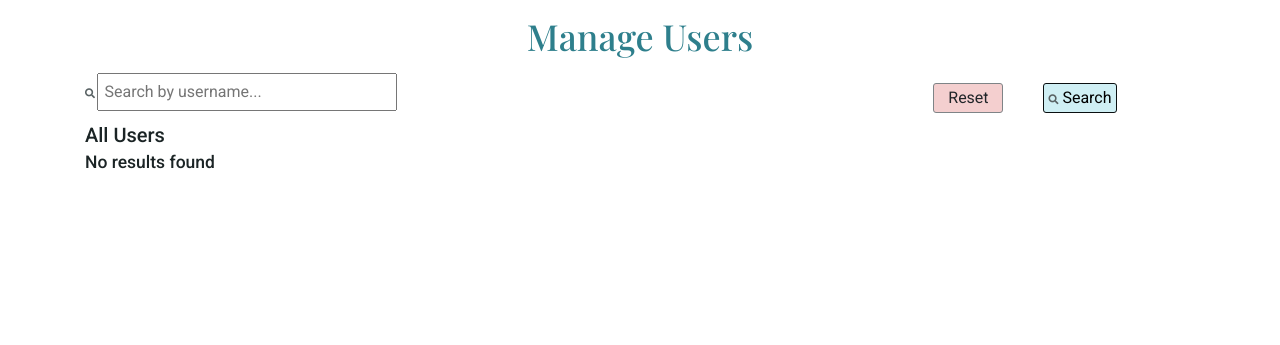
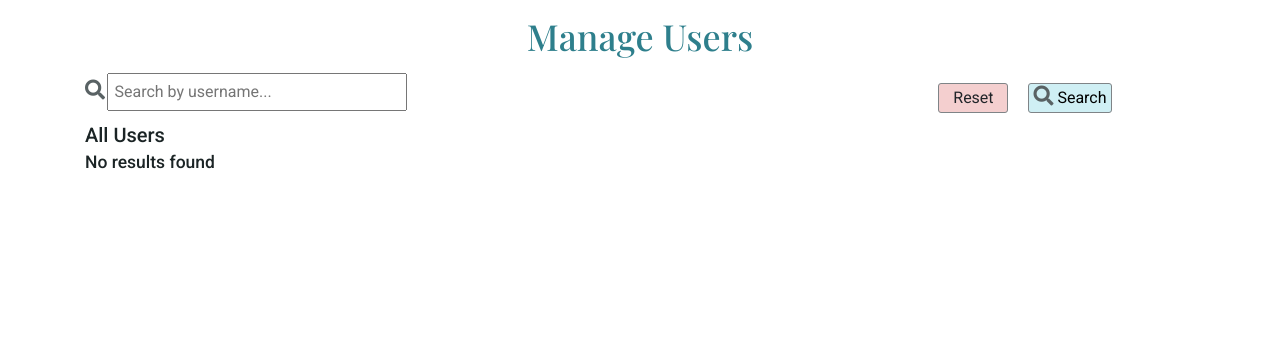
Before and after one commit to Sharon-B/Recipe-Box, a Flask app: page /search_users in a window 1280 px wide. Shown: the part 75-420 px from the top of the page. Run offline with Flask 2, Linux system fonts and the light colour scheme; data that the repository does not hold is empty; some libraries are stand-ins or nearby versions.

Commit message:
Update style of recipe cards and search in all_recipes.html

```diff
--- a/static/css/style.css
+++ b/static/css/style.css
@@ -257,9 +257,9 @@ form p {
     background-color: #CFEFF4;
     font-size: 1.6rem;
     margin-top: 1rem;
-    margin-left: 3rem;
+    margin-left: 1rem;
     margin-bottom: 1rem;
-    border: 1px solid #0A0F10;
+    border: .1rem solid #7f8487;
     border-radius: .3rem;
     padding: .2rem .4rem;
 }
@@ -310,6 +310,18 @@ form p {
     width: 30rem;
     padding: .5rem;
     font-size: 1.6rem;
+}
+
+/*------ Search-------*/
+
+.search-input {
+    width: 100%;
+    padding: .5rem;
+    font-size: 1.6rem;
+}
+
+.fa-search {
+    font-size: 2rem;
 }
 
 /*------ Footer -------*/
```
Also changed, not shown: templates/all_recipes.html (+10 -9 lines).
